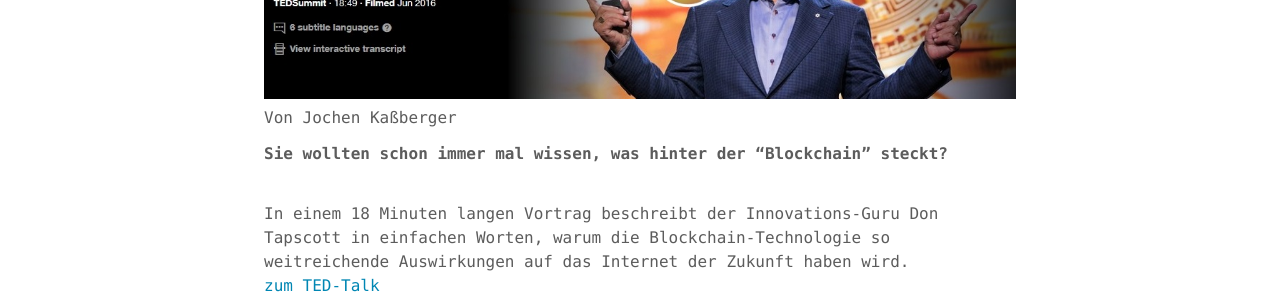
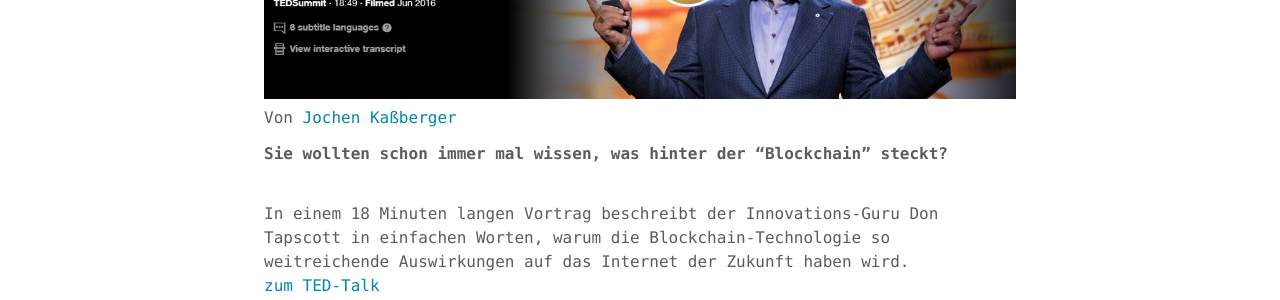
Before and after one commit to blocklab/site, a Jekyll site: the page built from _posts/2016-10-09-tapscott.md, in a window 1280 px wide. Shown: the part 809-1109 px from the top of the page. Built offline with Jekyll 4.4.1, drawn with Linux system fonts in a browser that asks for light colours; part of the change alters nothing that is shown.

```diff
--- a/_layouts/post.html
+++ b/_layouts/post.html
@@ -18,7 +18,7 @@ layout: default
 
     {% if page.author %}
       {% assign author = site.data.team | where:"name", page.author  | first %}
-        <p>Von {{ author.name }}</p>
+      <p>Von <a href="/team/#{{ author.id }}">{{ author.name }}</a></p>
     {% endif %}
 
     {{ content }}
```
